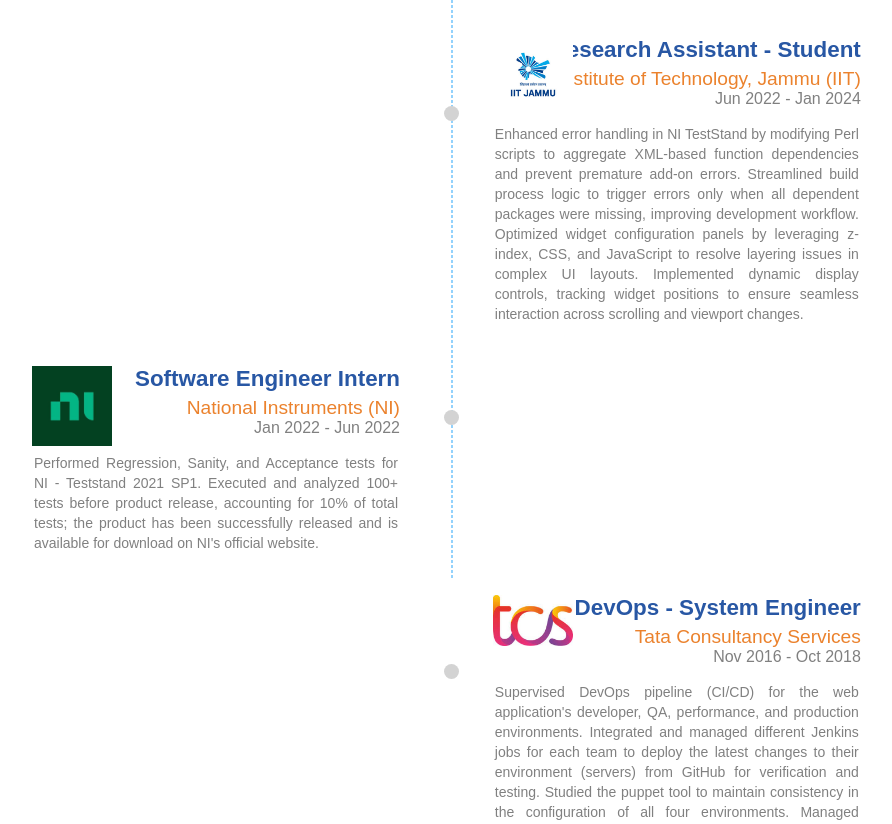
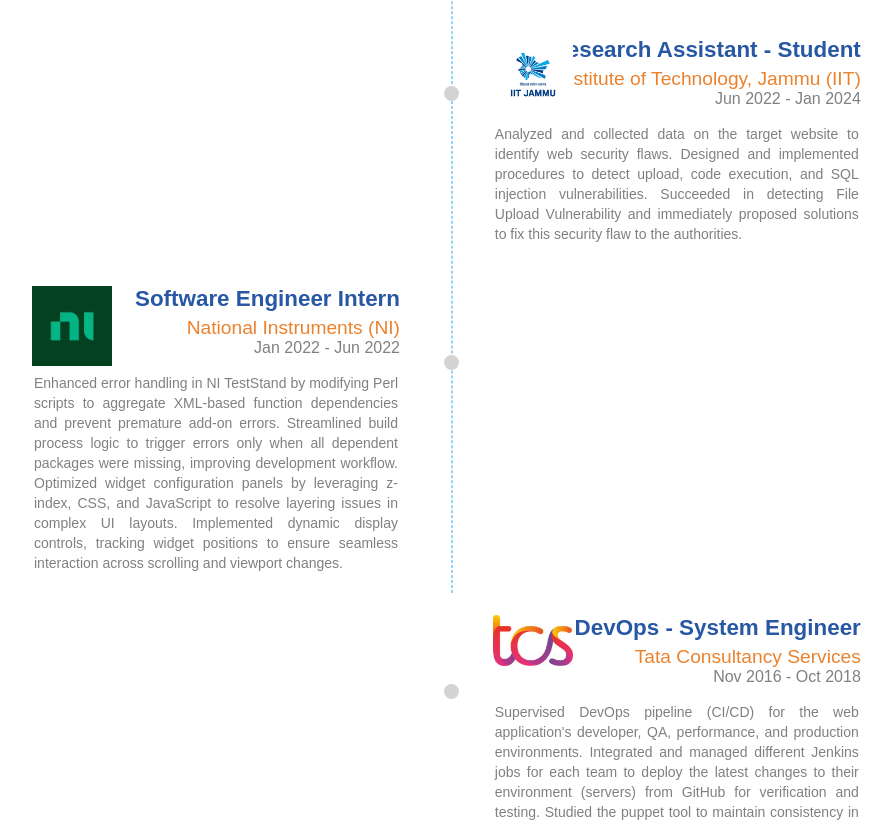
Before and after one commit to vaibhav9859/Vaibhav-Deshmukh, a plain HTML site: page index.html in a window 1280 px wide. Shown: the part 3002-3826 px from the top of the page, without its empty margins (189-1081 px from the left). Drawn offline with Linux system fonts and the light colour scheme.

Commit message:
NI update

```diff
--- a/index.html
+++ b/index.html
@@ -394,10 +394,9 @@
                         <h5 class="experience-duration m0"> Jun 2022 - Jan 2024 </h5>
 
                         <p class="experience-description text-justify">
-                            Enhanced error handling in NI TestStand by modifying Perl scripts to aggregate XML-based function dependencies and prevent premature add-on errors.
-                            Streamlined build process logic to trigger errors only when all dependent packages were missing, improving development workflow.
-                            Optimized widget configuration panels by leveraging z-index, CSS, and JavaScript to resolve layering issues in complex UI layouts.
-                            Implemented dynamic display controls, tracking widget positions to ensure seamless interaction across scrolling and viewport changes.
+                            Analyzed and collected data on the target website to identify web security flaws.
+                            Designed and implemented procedures to detect upload, code execution, and SQL injection vulnerabilities.
+                            Succeeded in detecting File Upload Vulnerability and immediately proposed solutions to fix this security flaw to the authorities.
                         </p>
                     </div>
                 </div>
@@ -411,9 +410,10 @@
                         <h4 class="experience-company-name"> National Instruments (NI) </h4>
                         <h5 class="experience-duration m0"> Jan 2022 - Jun 2022 </h5>
                         <p class="experience-description text-justify">
-                            Performed Regression, Sanity, and Acceptance tests for NI - Teststand 2021 SP1.
-                            Executed and analyzed 100+ tests before product release, accounting for 10% of total tests; the product has been
-                            successfully released and is available for download on NI's official website.
+                            Enhanced error handling in NI TestStand by modifying Perl scripts to aggregate XML-based function dependencies and prevent premature add-on errors.
+                            Streamlined build process logic to trigger errors only when all dependent packages were missing, improving development workflow.
+                            Optimized widget configuration panels by leveraging z-index, CSS, and JavaScript to resolve layering issues in complex UI layouts.
+                            Implemented dynamic display controls, tracking widget positions to ensure seamless interaction across scrolling and viewport changes.
                         </p>
                     </div>
                 </div>
```
